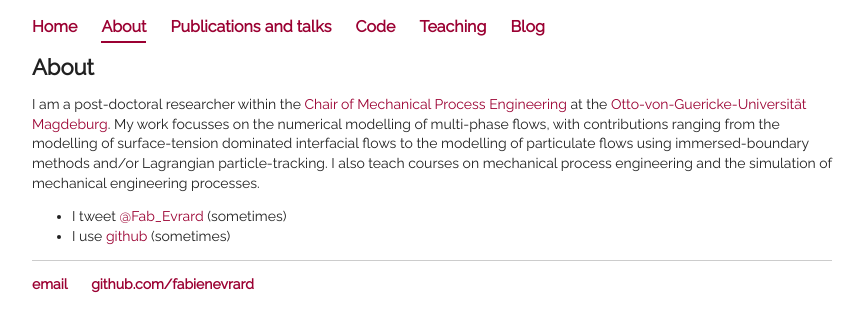
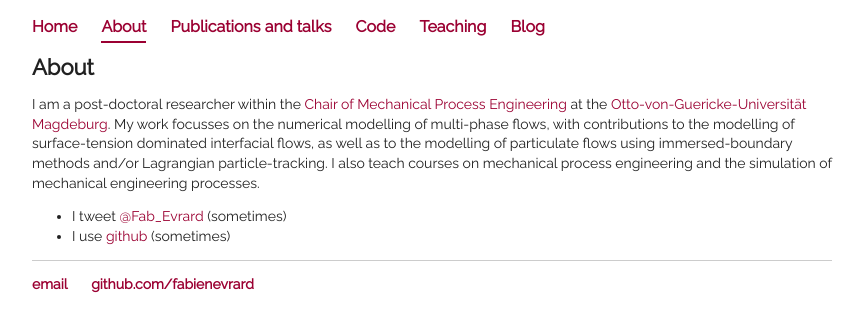
Before and after one commit to fabienevrard/fabienevrard.github.io, a Jekyll site: the page built from about/index.html, in a window 1280 px wide. Shown: the top 332 px of the page, without its empty margins (208-1069 px from the left). Built offline with Jekyll 4.4.1, drawn with Linux system fonts in a browser that asks for light colours.

Commit message:
Update index.html

```diff
--- a/about/index.html
+++ b/about/index.html
@@ -5,7 +5,7 @@ title: Fabien Evrard
 
 		<div class="about">
 			<h1>About</h1>
-			<p>I am a post-doctoral researcher within the <a href="http://www.mvt.ovgu.de/mvt/en/">Chair of Mechanical Process Engineering</a> at the <a href="http://www.ovgu.de">Otto-von-Guericke-Universität Magdeburg</a>. My work focusses on the numerical modelling of multi-phase flows, with contributions ranging from the modelling of surface-tension dominated interfacial flows to the modelling of particulate flows using immersed-boundary methods and/or Lagrangian particle-tracking. I also teach courses on mechanical process engineering and the simulation of mechanical engineering processes.</p>
+			<p>I am a post-doctoral researcher within the <a href="http://www.mvt.ovgu.de/mvt/en/">Chair of Mechanical Process Engineering</a> at the <a href="http://www.ovgu.de">Otto-von-Guericke-Universität Magdeburg</a>. My work focusses on the numerical modelling of multi-phase flows, with contributions to the modelling of surface-tension dominated interfacial flows, as well as to the modelling of particulate flows using immersed-boundary methods and/or Lagrangian particle-tracking. I also teach courses on mechanical process engineering and the simulation of mechanical engineering processes.</p>
 
 			<ul class="contacts">
 				<li>I tweet <a href="https://twitter.com/Fab_Evrard">@Fab_Evrard</a> (sometimes)</li>
```
